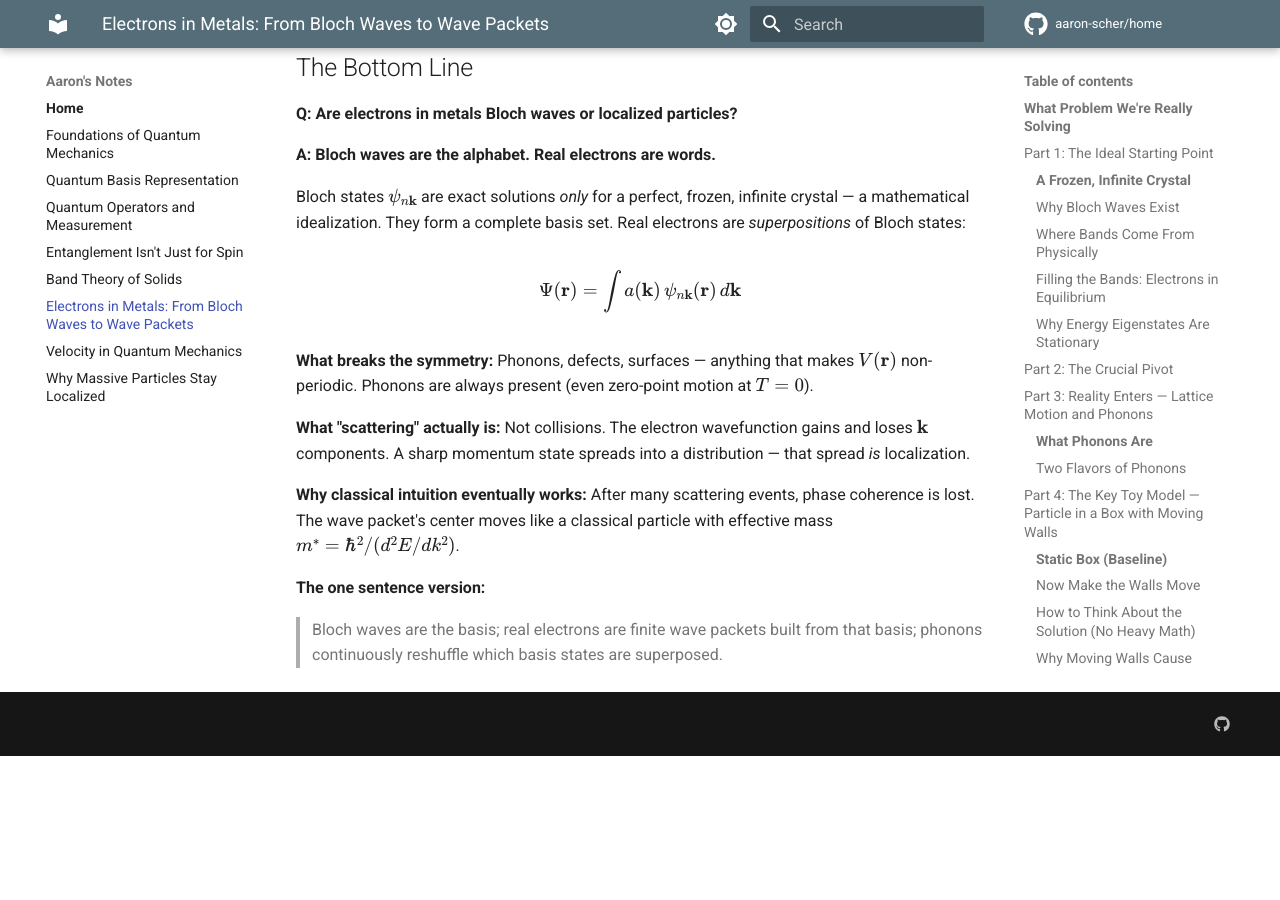
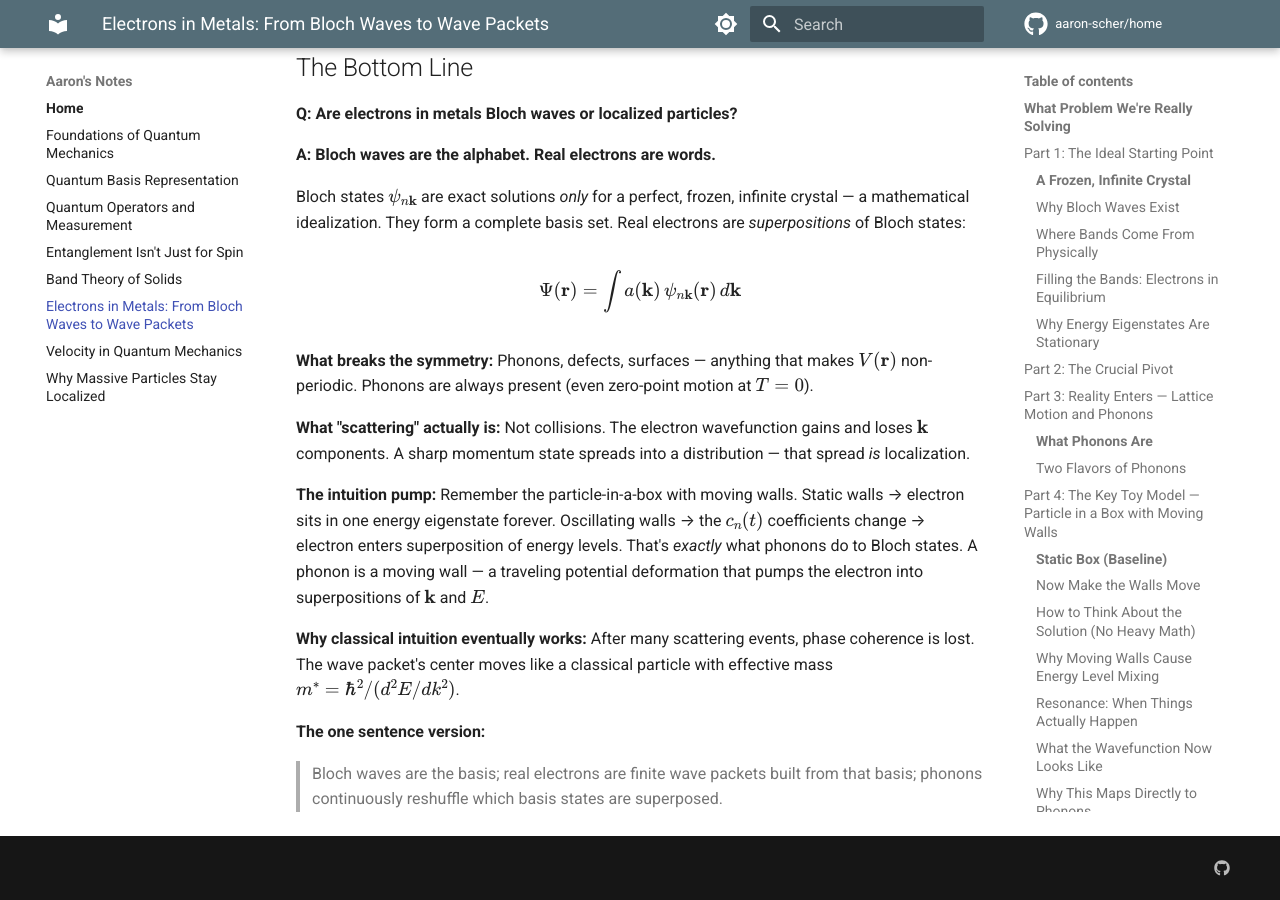
Before and after one commit to aaron-scher/home, an MkDocs documentation site: the page built from docs/quantum-mechanics/electrons-in-metals.md, in a window 1280 px wide and 900 px high, scrolled down 16083 px. Built offline with MkDocs 1.6.1 and Material for MkDocs 9.7.7, drawn with Linux system fonts in a browser that asks for light colours; comment, search, counter and statistics services are not loaded; before the commit the page ends 16839 px from its top, so only the background shows below that.

Commit message:
Add moving walls callback to final summary

```diff
--- a/docs/quantum-mechanics/electrons-in-metals.md
+++ b/docs/quantum-mechanics/electrons-in-metals.md
@@ -627,6 +627,8 @@ $$\Psi(\mathbf{r}) = \int a(\mathbf{k}) \, \psi_{n\mathbf{k}}(\mathbf{r}) \, d\m
 
 **What "scattering" actually is:** Not collisions. The electron wavefunction gains and loses $\mathbf{k}$ components. A sharp momentum state spreads into a distribution — that spread *is* localization.
 
+**The intuition pump:** Remember the particle-in-a-box with moving walls. Static walls → electron sits in one energy eigenstate forever. Oscillating walls → the $c_n(t)$ coefficients change → electron enters superposition of energy levels. That's *exactly* what phonons do to Bloch states. A phonon is a moving wall — a traveling potential deformation that pumps the electron into superpositions of $\mathbf{k}$ and $E$.
+
 **Why classical intuition eventually works:** After many scattering events, phase coherence is lost. The wave packet's center moves like a classical particle with effective mass $m^* = \hbar^2/(d^2E/dk^2)$.
 
 **The one sentence version:**
```
